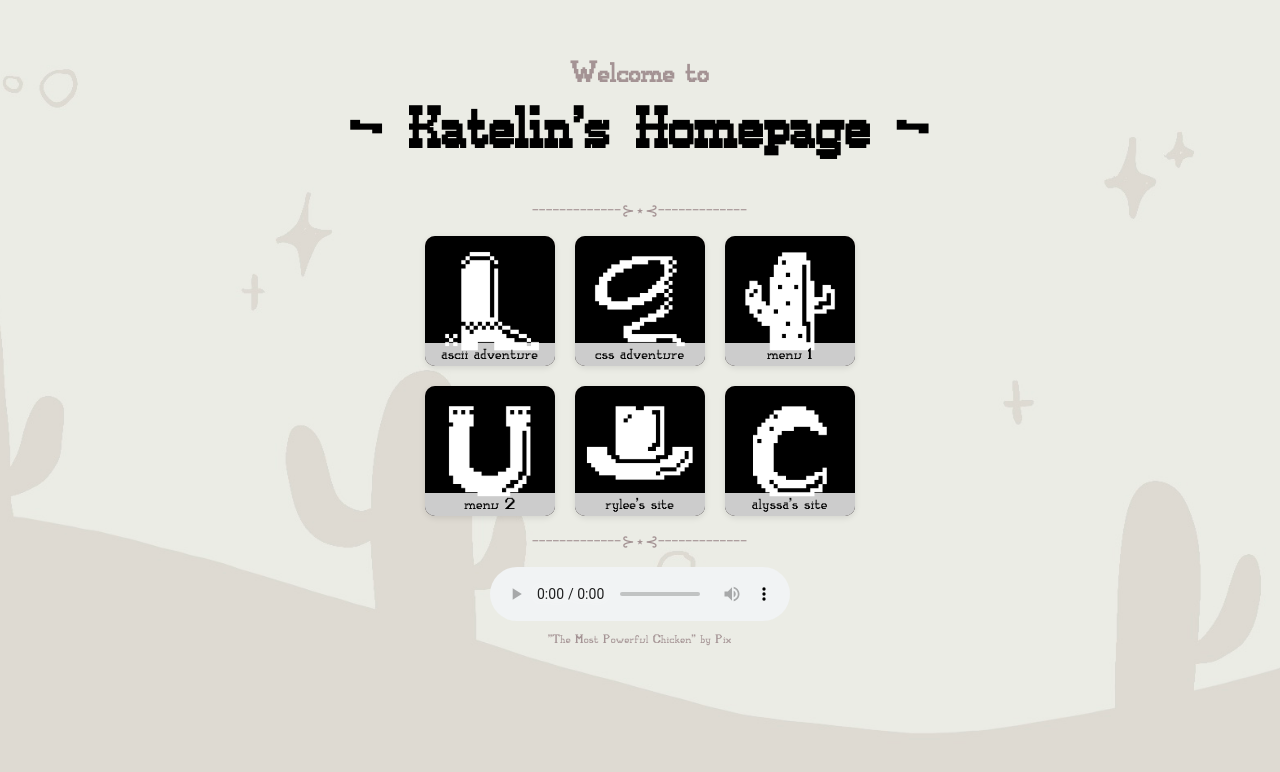
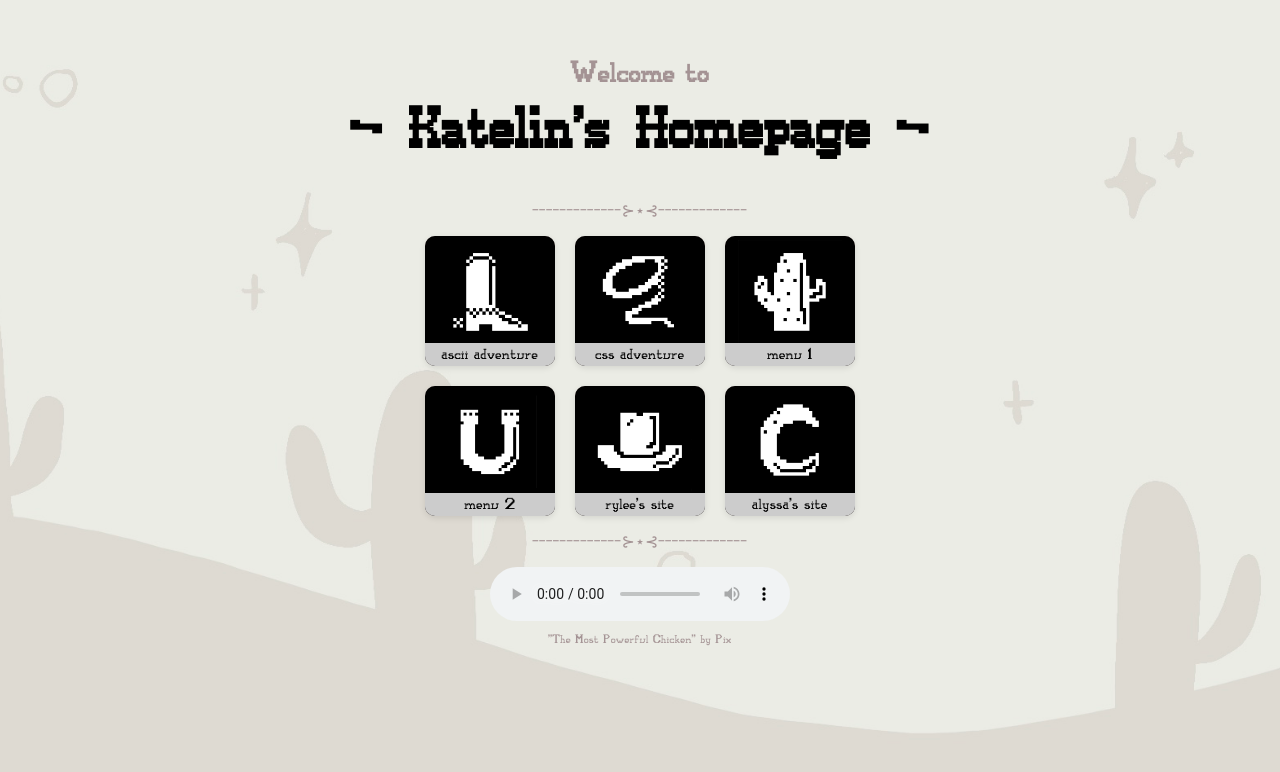
Before and after one commit to kbrown18-dotcom/katelin-brown-interactivedevelopment-2025-fall, a plain HTML site: page index.html in a window 1280 px wide. Drawn offline with Linux system fonts and the light colour scheme.

Commit message:
updated pics on da homepage

```diff
--- a/index.html
+++ b/index.html
@@ -13,27 +13,27 @@
   <p class="p">-------------⊱⋆⊰-------------</p>
   <div class="grid-container">
     <a href="ascii-adventure/ascii1.html" class="grid-item">
-      <img src="media/boot.jpg" alt="Image 1">
+      <img src="media/2try/boot.JPG" alt="Image 1">
       <div class="grid-text">ascii adventure</div>
     </a>
     <a href="css-adventure/css-adventure-1.html" class="grid-item">
-      <img src="media/lasso.jpg" alt="Image 2">
+      <img src="media/2try/lasso.JPG" alt="Image 2">
       <div class="grid-text">css adventure</div>
     </a>
     <a href="menu 1/menu1.html" class="grid-item">
-      <img src="media/cactus.jpg" alt="Image 3">
+      <img src="media/2try/cactus.JPG" alt="Image 3">
       <div class="grid-text">menu 1</div>
     </a>
     <a href="menu 2/menu2.html" class="grid-item">
-      <img src="media/horseshoe.jpg" alt="Image 4">
+      <img src="media/2try/horseshoe.JPG" alt="Image 4">
       <div class="grid-text">menu 2</div>
     </a>
     <a href="https://rylee094.github.io/rylee-norris-interactive-development-2025-fall/" class="grid-item">
-      <img src="media/hat.jpg" alt="Image 5">
+      <img src="media/2try/hat.JPG" alt="Image 5">
       <div class="grid-text">rylee's site</div>
     </a>
     <a href="https://alyssastanton.github.io/alyssa-stanton-interactive-development-fall-2025/" class="grid-item">
-      <img src="media/moon.jpg" alt="Image 6">
+      <img src="media/2try/moon.JPG" alt="Image 6">
       <div class="grid-text">alyssa's site</div>
     </a>
   </div>
```
Also changed, not shown: media/2try/boot.JPG (added), media/2try/cactus.JPG (added), media/2try/hat.JPG (added), media/2try/horseshoe.JPG (added), media/2try/lasso.JPG (added), media/2try/moon.JPG (added), 3 other files.
